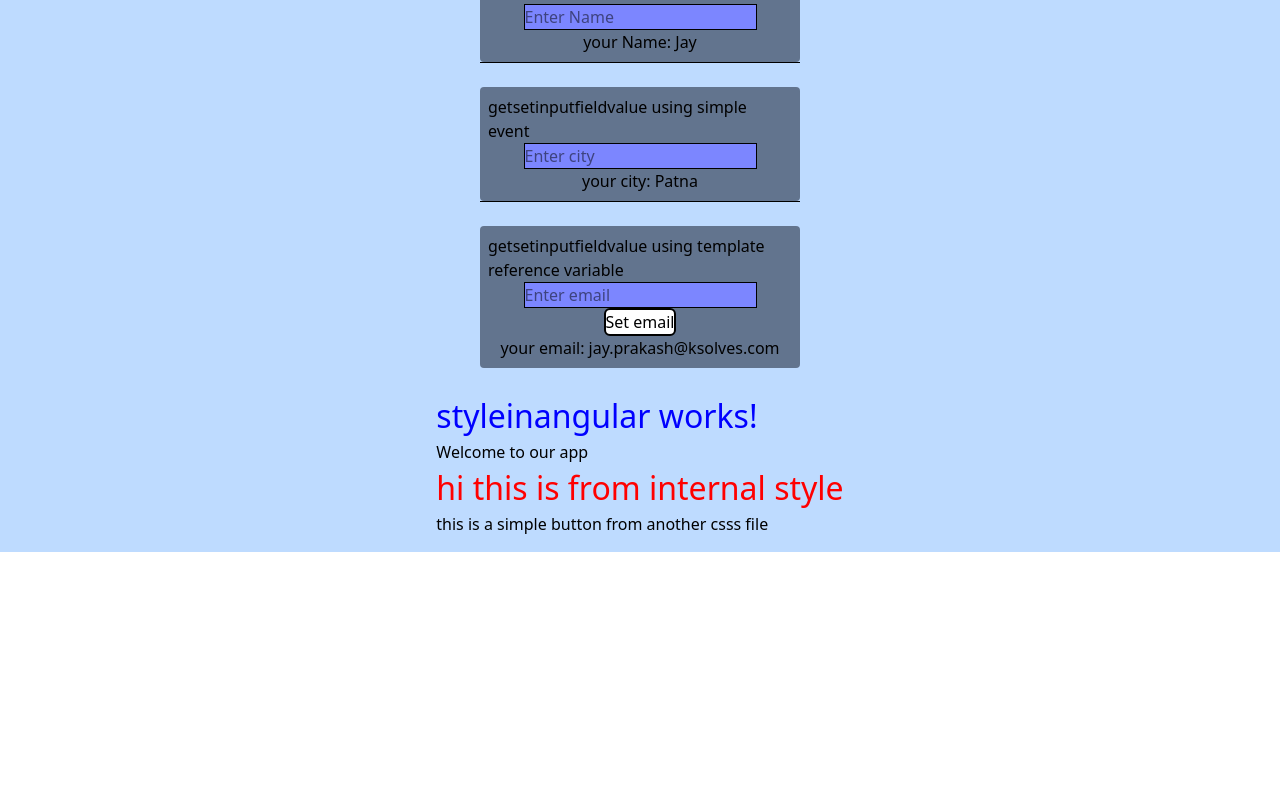
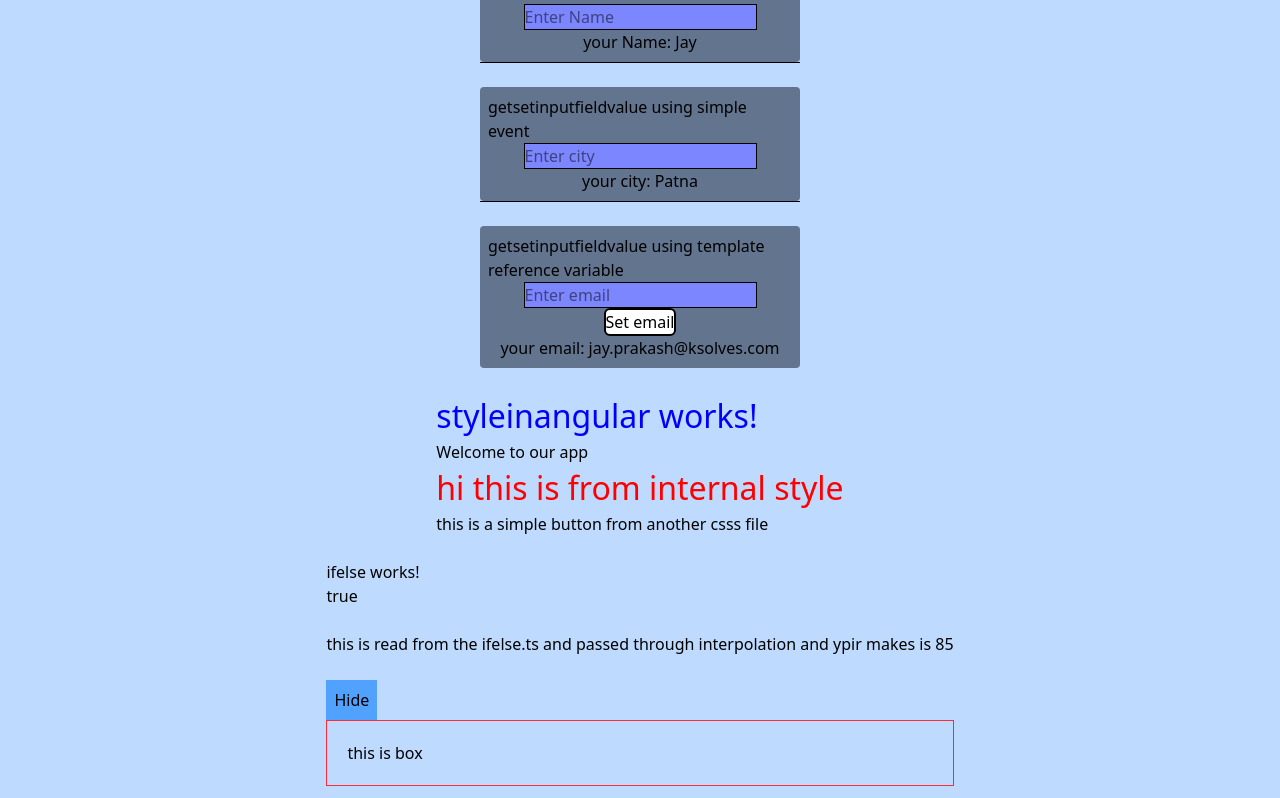
Before and after one commit to jay-ksolves/Angular-Training, an Angular app: page / in a window 1280 px wide. Shown: the part 881-1679 px from the top of the page. Before the commit the page ends 1433 px from the top, so only its background shows below. Built offline with nearby package versions, Linux system fonts and the light colour scheme.

Commit message:
feat: implement new Angular control flow syntax component with Ifelse module

```diff
--- a/src/app/app.html
+++ b/src/app/app.html
@@ -16,4 +16,6 @@
 
   <br />
   <app-styleinangular></app-styleinangular>
+  <br />
+  <app-ifelse></app-ifelse>
 </div>
--- a/src/app/app.ts
+++ b/src/app/app.ts
@@ -4,10 +4,11 @@ import { Login } from './login/login';
 import { Eventbinding } from './eventbinding/eventbinding';
 import { Getsetinputfieldvalue } from './getsetinputfieldvalue/getsetinputfieldvalue';
 import { Styleinangular } from './styleinangular/styleinangular';
+import { Ifelse } from './ifelse/ifelse';
 
 @Component({
   selector: 'app-root',
-  imports: [RouterOutlet, Login, Eventbinding,Getsetinputfieldvalue,Styleinangular],
+  imports: [RouterOutlet, Login, Eventbinding,Getsetinputfieldvalue,Styleinangular, Ifelse],
   templateUrl: './app.html',
   styleUrl: './app.css',
 })
--- /dev/null
+++ b/src/app/ifelse/ifelse.html
@@ -0,0 +1,36 @@
+<p>ifelse works!</p>
+
+
+@if(isTrue){
+<p>true</p>
+}
+@else if(isTrue){
+<p>false</p>
+}
+@else{
+<p>else</p>
+}
+
+
+<br />
+@if(marks>80){
+<p>this is read from the ifelse.ts and passed through interpolation and ypir makes is {{marks}}</p>
+}
+
+<br />
+
+<button (click)="toogleShowBox()" class='p-2 bg-blue-400'>
+    @if(showBox){
+    <p>Hide</p>
+    } @else {
+    <p>Show</p>
+    }
+</button>
+
+@if(showBox){
+<div class="border border-red-500 p-5">
+    this is box
+</div>
+}@else{
+<p>Box is hidden</p>
+}
--- /dev/null
+++ b/src/app/ifelse/ifelse.ts
@@ -0,0 +1,16 @@
+import { Component } from '@angular/core';
+
+@Component({
+  selector: 'app-ifelse',
+  imports: [],
+  templateUrl: './ifelse.html',
+  styleUrl: './ifelse.css',
+})
+export class Ifelse {
+  isTrue:boolean=true;
+  marks: number=85;
+  showBox:boolean=true;
+  toogleShowBox(){
+    this.showBox=!this.showBox;
+  }
+}
```
Also changed, not shown: src/app/ifelse/ifelse.css (added), 2 other files (tests, documents, lock files or other folders).
